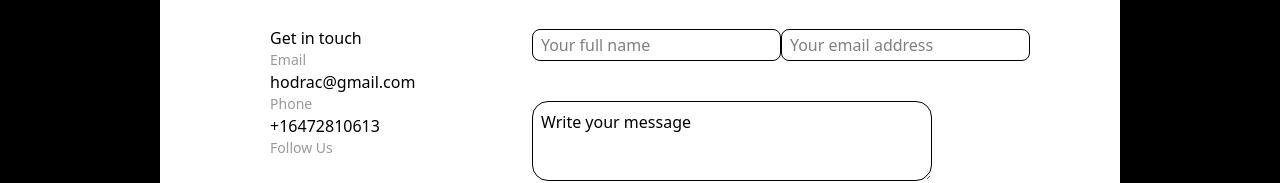
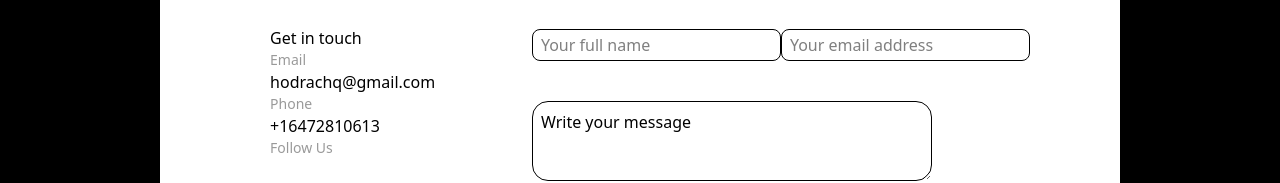
Before and after one commit to entity-creation/hodrac_mvp_frontend, a React (Vite) app: page /contact_us in a window 1280 px wide. Shown: the part 334-517 px from the top of the page. Built offline with nearby package versions, Linux system fonts and the light colour scheme.

Commit message:
vercel routing fix

```diff
--- a/src/pages/contact_us_page.tsx
+++ b/src/pages/contact_us_page.tsx
@@ -16,7 +16,7 @@ export default function ContactUsPage() {
           <div id="text">
             <h2 className="pl-5">Get in touch</h2>
             <p className="label-1 pl-5">Email</p>
-            <p className="pl-5">hodrac@gmail.com</p>
+            <p className="pl-5">hodrachq@gmail.com</p>
             <p className="label-1 pl-5">Phone</p>
             <p className="pl-5">+16472810613</p>
             <p className="label-1 pl-5">Follow Us</p>
```
Also changed, not shown: vercel.json (added), 1 other file (tests, documents, lock files or other folders).
